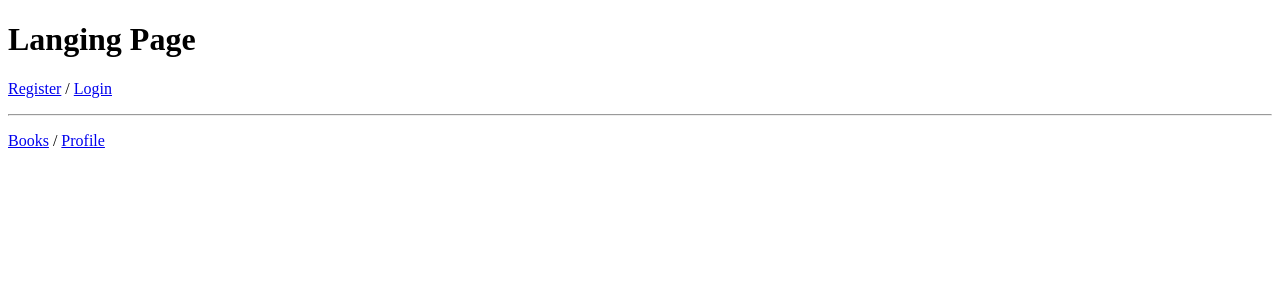
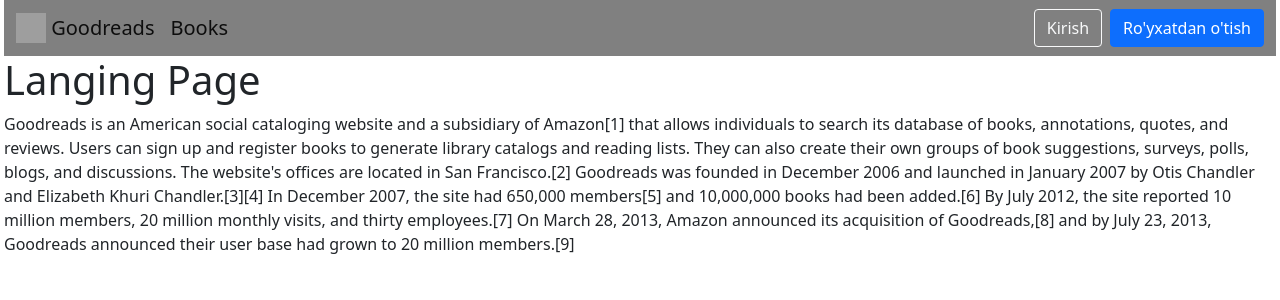
Before and after one commit to muhammadazizbeck/goodreads_clon, a Django app: page / in a window 1280 px wide. Shown: the top 300 px of the page. Run offline with Django 5.2, Linux system fonts and the light colour scheme; grey boxes are pictures that could not be loaded.

Commit message:
next commit

```diff
--- /dev/null
+++ b/templates/base.html
@@ -0,0 +1,74 @@
+<!DOCTYPE html>
+<html lang="en">
+<head>
+    <meta charset="UTF-8">
+    <meta name="viewport" content="width=device-width, initial-scale=1.0">
+    <title>{% block title %} Goodreads Clone {% endblock %}</title>
+
+    <link href="https://cdn.jsdelivr.net/npm/bootstrap@5.0.2/dist/css/bootstrap.min.css" rel="stylesheet" integrity="sha384-EVSTQN3/azprG1Anm3QDgpJLIm9Nao0Yz1ztcQTwFspd3yD65VohhpuuCOmLASjC" crossorigin="anonymous">
+</head>
+<body class="mx-1">
+
+    <nav class="navbar navbar-expand-lg navbar-light" style="background-color: gray;">
+      <div class="container-fluid">
+
+          <a class="navbar-brand" href="{% url 'landing_page' %}">
+              <img src="/" width="30" height="30" class="d-inline-block align-top" alt="">
+              Goodreads
+          </a>
+
+          <a class="navbar-brand" href="{% url 'books:list' %}">
+            Books
+          </a>
+
+
+          <div class="collapse navbar-collapse" id="navbarSupportedContent">
+              {% if user.is_authenticated %}
+                  <ul class="navbar-nav ms-auto">
+                      <li class="nav-item dropdown">
+                          <a class="nav-link dropdown-toggle" href="#" id="navbarDropdown" role="button"
+                              data-bs-toggle="dropdown" aria-expanded="false">
+                              {{ user.username | title }}
+                          </a>
+                          <ul class="dropdown-menu dropdown-menu-end" aria-labelledby="navbarDropdown">
+                            <li><a class="dropdown-item" href="{% url 'users:profile' %}">Profile</a></li>
+                            <li><hr class="dropdown-divider"></li>
+                            <li>
+                                <form method="POST" action="{% url 'users:logout' %}" style="display: inline;">
+                                    {% csrf_token %}
+                                    <button type="submit" class="dropdown-item">Chiqib ketish</button>
+                                </form>
+                            </li>
+                        </ul>
+
+                      </li>
+                  </ul>
+              {% else %}
+                  <ul class="navbar-nav ms-auto">
+                      <li class="nav-item">
+                          <a href="{% url 'users:login' %}" class="btn btn-outline-light me-2">Kirish</a>
+                      </li>
+                      <li class="nav-item">
+                          <a href="{% url 'users:register' %}" class="btn btn-primary">Ro'yxatdan o'tish</a>
+                      </li>
+                  </ul>
+              {% endif %}
+          </div>
+
+      </div>
+  </nav>
+
+    {% if messages %}
+        {% for message in messages %}
+          <div class="alert alert-{{message.tags}}" role="alert">
+            {{message}}
+          </div>
+        {%  endfor %}
+    {% endif %}
+
+    {% block content %}
+    {% endblock content %}
+
+    <script src="https://cdn.jsdelivr.net/npm/bootstrap@5.0.2/dist/js/bootstrap.bundle.min.js" integrity="sha384-MrcW6ZMFYlzcLA8Nl+NtUVF0sA7MsXsP1UyJoMp4YLEuNSfAP+JcXn/tWtIaxVXM" crossorigin="anonymous"></script>
+</body>
+</html>
--- a/templates/landing.html
+++ b/templates/landing.html
@@ -1,29 +1,12 @@
-<!DOCTYPE html>
-<html lang="en">
-<head>
-    <meta charset="UTF-8">
-    <meta name="viewport" content="width=device-width, initial-scale=1.0">
-    <title>Landing Page</title>
-</head>
-<body>
+{% extends 'base.html' %}
+
+{% block content %}
+
     <h1>Langing Page</h1>
+    <p>
+        Goodreads is an American social cataloging website and a subsidiary of Amazon[1] that allows individuals to search its database of books, annotations, quotes, and reviews. Users can sign up and register books to generate library catalogs and reading lists. They can also create their own groups of book suggestions, surveys, polls, blogs, and discussions. The website's offices are located in San Francisco.[2]
 
-    {% if messages %}
-        {% for message in messages %}
+        Goodreads was founded in December 2006 and launched in January 2007 by Otis Chandler and Elizabeth Khuri Chandler.[3][4] In December 2007, the site had 650,000 members[5] and 10,000,000 books had been added.[6] By July 2012, the site reported 10 million members, 20 million monthly visits, and thirty employees.[7] On March 28, 2013, Amazon announced its acquisition of Goodreads,[8] and by July 23, 2013, Goodreads announced their user base had grown to 20 million members.[9]
+    </p>
 
-            {{message}}
-
-        {%  endfor %}
-    {% endif %}
-    <p>
-        {% if request.user.is_authenticated %}
-        <a href="{% url 'users:register' %}">Register</a>   /    <a href="{% url 'users:logout' %}">Logout</a>
-        {% else %}
-        <a href="{% url 'users:register' %}">Register</a>   /    <a href="{% url 'users:login' %}">Login</a>
-        {% endif %}
-    </p>
-    <hr>
-    <p><a href="{% url 'books:list' %}">Books</a>       /     <a href="{% url 'users:profile' %}">Profile</a></p>
-
-</body>
-</html>
+{% endblock %}
--- a/users/views.py
+++ b/users/views.py
@@ -58,7 +58,7 @@
 
 
 class LogoutView(LoginRequiredMixin,View):
-    def get(self,request):
+    def post(self,request):
         logout(request)
         messages.info(request,'You have successfully logged out.')
         return redirect('landing_page')
```
Also changed, not shown: books/templates/books/detail.html (+4 -10 lines), books/templates/books/list.html (+5 -19 lines), users/templates/users/login.html (+5 -10 lines), users/templates/users/profile.html (+6 -10 lines), users/templates/users/register.html (+5 -10 lines).
